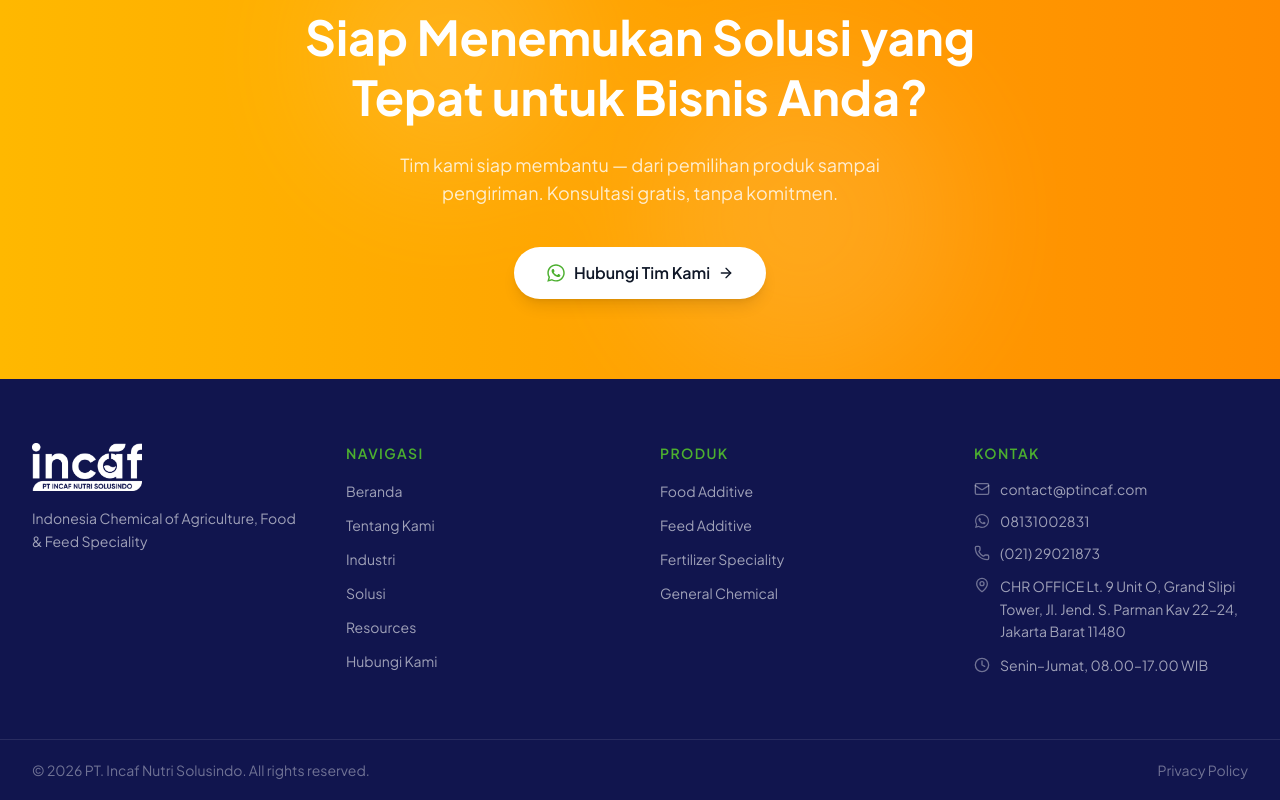
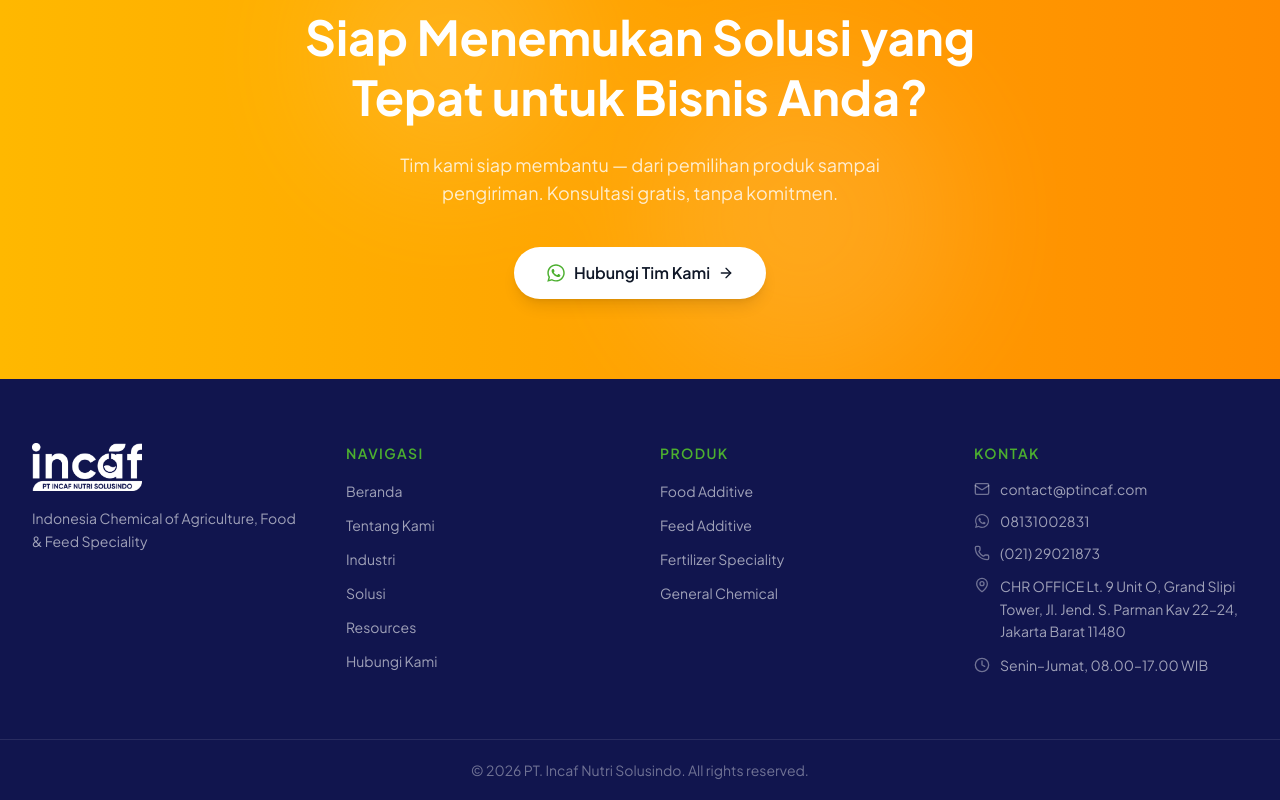
Before and after one commit to arsycreative/pt-Incaf, a Next.js app: page / in a window 1280 px wide. Shown: the part 4604-5404 px from the top of the page. Built offline with nearby package versions, Linux system fonts and the light colour scheme; a web font is replaced by a local one.

Commit message:
change hero background

```diff
--- a/src/app/layout.js
+++ b/src/app/layout.js
@@ -32,8 +32,8 @@ export const metadata = {
 
 export default function RootLayout({ children }) {
   return (
-    <html lang="id" className={`${fontSans.variable} ${fontSerif.variable} antialiased`}>
-      <body className="flex flex-col font-sans">
+    <html lang="id" className={`${fontSans.variable} ${fontSerif.variable} antialiased`} data-scroll-behavior="smooth">
+      <body className="flex flex-col font-sans" suppressHydrationWarning>
         <SmoothScrollProvider>
           <Navbar />
           <main className="flex-1">{children}</main>
--- a/src/app/products/client.js
+++ b/src/app/products/client.js
@@ -21,7 +21,7 @@ export default function ProductsHub() {
         title="Katalog Produk"
         subtitle="Semua kebutuhan chemical Anda ada di satu tempat — dari food grade sampai bahan industri."
         breadcrumbCurrent="Produk"
-        imageSrc="https://images.unsplash.com/photo-1542736667-069246bce584?q=80&w=2070"
+        imageSrc="https://images.unsplash.com/photo-1532187863486-abf9dbad1b69?q=80&w=2070"
       />
 
       <section className="py-20 bg-gray-50 min-h-screen">
--- a/src/app/solutions/client.js
+++ b/src/app/solutions/client.js
@@ -76,7 +76,7 @@ export default function SolutionsPage() {
         title="Lebih dari Supplier — Mitra Solusi Industri Anda"
         subtitle="Kami tidak hanya menyediakan produk, tapi juga membantu menemukan formulasi yang tepat, efisien, dan sesuai standar."
         breadcrumbCurrent="Solusi"
-        imageSrc="https://images.unsplash.com/photo-1581093458791-9f3c3900df4b?q=80&w=2070"
+        imageSrc="https://images.unsplash.com/photo-1581092795360-fd1ca04f0952?q=80&w=2070"
       />
 
       {/* Problem -> Solution Section */}
--- a/src/components/layout/Footer.jsx
+++ b/src/components/layout/Footer.jsx
@@ -124,16 +124,10 @@ export function Footer() {
 
       {/* Bottom Bar */}
       <div className="border-t border-white/10">
-        <div className="max-w-7xl mx-auto px-4 md:px-8 py-5 flex flex-col sm:flex-row items-center justify-between gap-3">
+        <div className="max-w-7xl mx-auto px-4 md:px-8 py-5 text-center">
           <p className="text-white/40 text-sm">
             © {year} {COMPANY.name}. All rights reserved.
           </p>
-          <Link
-            href="/privacy"
-            className="text-white/40 hover:text-white/60 text-sm transition-colors"
-          >
-            Privacy Policy
-          </Link>
         </div>
       </div>
     </footer>
--- a/src/components/layout/Navbar.jsx
+++ b/src/components/layout/Navbar.jsx
@@ -53,6 +53,7 @@ export function Navbar() {
                   "object-contain object-left transition-all duration-300",
                   (!scrolled && !isLightPage) && "filter brightness-0 invert opacity-90"
                 )}
+                sizes="(max-width: 640px) 128px, 160px"
                 priority
               />
             </div>
--- a/src/data/articles.js
+++ b/src/data/articles.js
@@ -136,7 +136,7 @@ Dengan beralih dari konsep "Protein Kasar" ke formulasi "Asam Amino Ideal", pabr
     category: 'General',
     date: '15 April 2026',
     readTime: '5 min read',
-    image: 'https://images.unsplash.com/photo-1586528116311-ad8ed7c80a71?q=80&w=2070',
+    image: 'https://images.unsplash.com/photo-1504328345606-18bbc8c9d7d1?q=80&w=2070',
     content: `
 Penyimpanan bahan kimia industri (General Chemical) bukanlah sekadar menumpuk barang di dalam gudang. Karakteristik bahan kimia yang beragam—mulai dari yang mudah terbakar (flammable), korosif, hingga reaktif—menuntut standar operasional (SOP) yang sangat ketat untuk mencegah insiden kebakaran, ledakan, atau keracunan.
 
--- a/src/data/products.js
+++ b/src/data/products.js
@@ -54,14 +54,14 @@ export const CATEGORY_METADATA = {
     tagline: 'Bahan tambahan pangan terpilih — diuji kualitasnya, aman untuk industri Anda.',
     intro: 'Menyediakan berbagai food additive untuk industri makanan dan minuman — dari pewarna, fosfor, stabilizer, emulsifier, hingga pemanis modern.',
     industries: 'Baked Goods, Beverages, Dairy, Noodles, Seasoning, Confectionery, Meat & Seafood Processing, dll.',
-    headerImage: 'https://images.unsplash.com/photo-1576013627993-9c8e8bb335fc?q=80&w=2070',
+    headerImage: 'https://images.unsplash.com/photo-1551024709-8f23befc6f87?q=80&w=2070',
   },
   'feed-additive': {
     title: 'Feed Additive',
     tagline: 'Nutrisi yang tepat untuk ternak yang sehat dan produktif.',
     intro: 'Solusi nutrisi dan aditif pakan berkualitas tinggi untuk mengoptimalkan kesehatan dan produktivitas di industri peternakan dan akuakultur.',
     industries: 'Poultry, Sapi, Babi, Akuakultur',
-    headerImage: 'https://images.unsplash.com/photo-1595805568574-88aa115eb305?q=80&w=2070',
+    headerImage: 'https://images.unsplash.com/photo-1548550023-2bdb3c5beed7?q=80&w=2070',
   },
   'fertilizer': {
     title: 'Fertilizer Speciality',
@@ -75,7 +75,7 @@ export const CATEGORY_METADATA = {
     tagline: 'Bahan kimia industri dengan kualitas terjamin — untuk berbagai kebutuhan produksi Anda.',
     intro: 'Melayani kebutuhan bahan kimia umum untuk industri manufaktur, pengolahan air, agrikultur, dan sektor lainnya dengan standar tinggi.',
     industries: 'Manufaktur, Water Treatment, Pharmacy, Homecare',
-    headerImage: 'https://images.unsplash.com/photo-1587825140708-dfaf72ae4b04?q=80&w=2070',
+    headerImage: 'https://images.unsplash.com/photo-1532187863486-abf9dbad1b69?q=80&w=2070',
   }
 }
 
```
